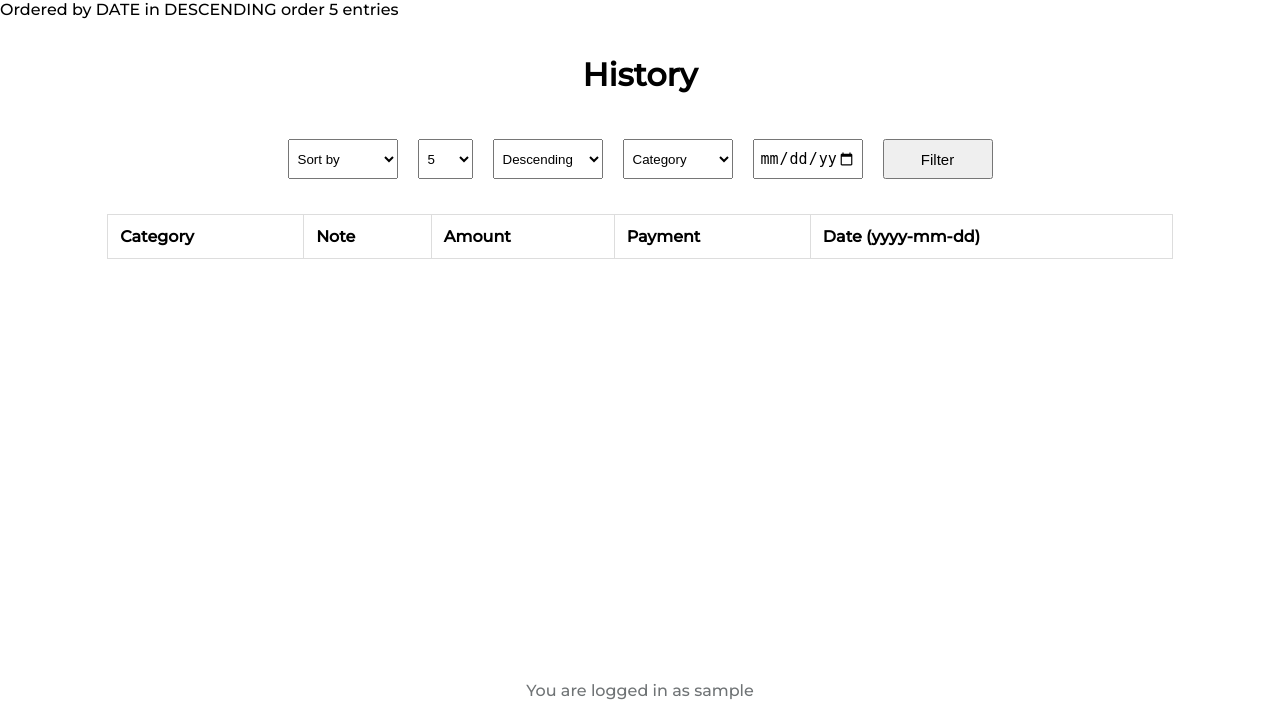
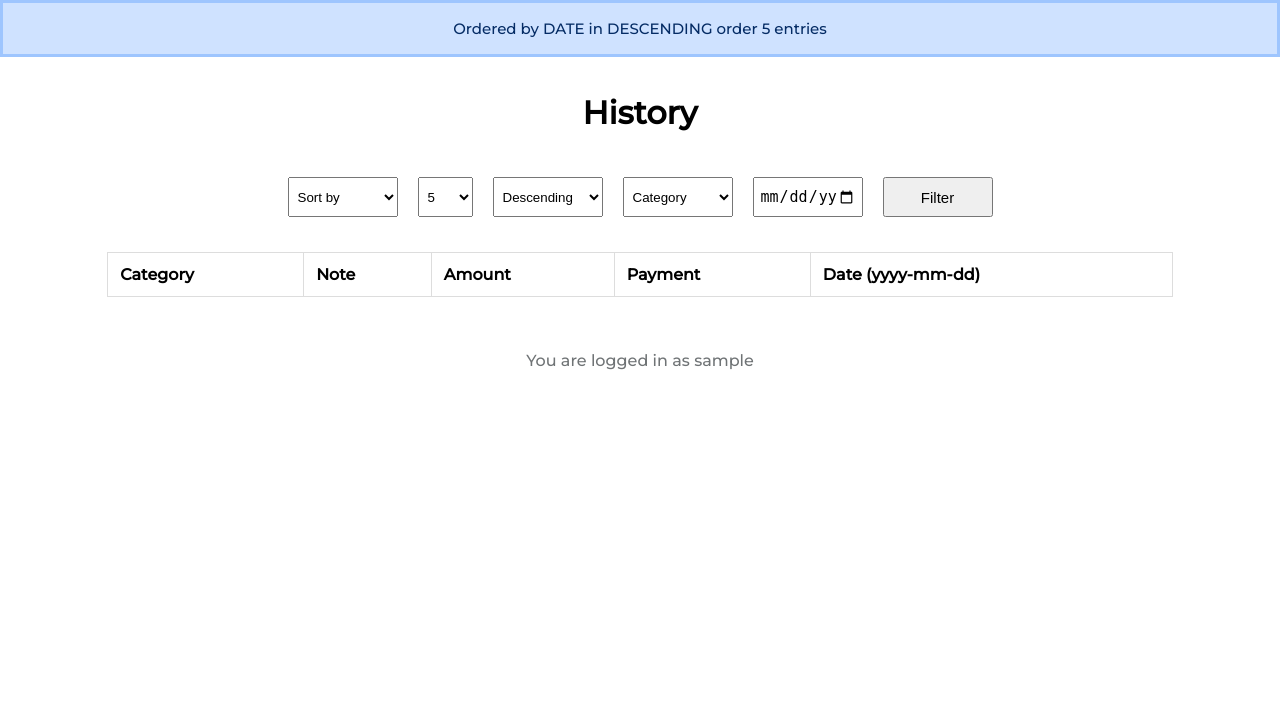
Before and after one commit to ChemaRapariz/expense-tracker, a Flask app: page /history in a window 1280 px wide. Shown: the part 90-800 px from the top of the page. Run offline with Flask 3, Linux system fonts and the light colour scheme; the visitor is signed in with stand-in values (Sample User, id 1); data that the repository does not hold is empty; some libraries are stand-ins or nearby versions.

Commit message:
Implement design of flashed messages

```diff
--- a/static/styles.css
+++ b/static/styles.css
@@ -69,6 +69,7 @@ input {
 main {
     text-align: center;
     padding: 1rem 3rem;
+    margin-bottom: 3rem;
 }
 .container {
     display: flex;
@@ -100,7 +101,7 @@ tr:nth-child(even) {
 
 /* ---- Footer ---- */
 footer {
-    position: fixed;
+    position: relative;
     bottom: 10px;
     width: 100%;
     text-align: center;
@@ -122,3 +123,15 @@ footer {
     width: 110px;
     padding: 5px;
 }
+
+/* ---- Flash messages ---- */
+.flashes {
+    text-align: center;
+    padding: 16px;
+    list-style-type: none;
+    border-color: #9ec5fe;
+    font-size: 15px;
+    background-color: #cfe2ff;
+    border-style: solid;
+    color: #052c65;
+}
```
